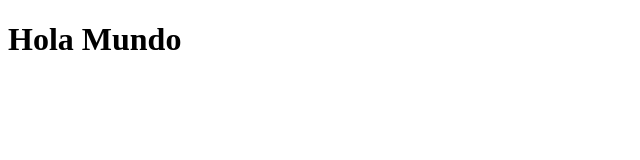
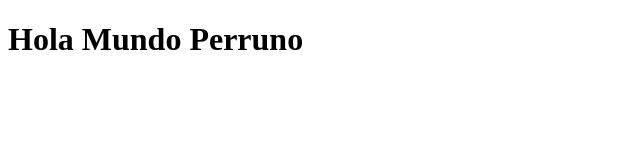
Before and after one commit to TomAnd18/Conversor-de-Moneda-Challenge-ONE-Java, a plain HTML site: page index.html in a window 1280 px wide. Shown: the whole page, without its empty margins (0-640 px from the left). Drawn offline with Linux system fonts and the light colour scheme.

Commit message:
modificaciones

```diff
--- a/index.html
+++ b/index.html
@@ -7,6 +7,6 @@
     <title>Document</title>
 </head>
 <body>
-    <h1>Hola Mundo</h1>
+    <h1>Hola Mundo Perruno</h1>
 </body>
 </html>
```
